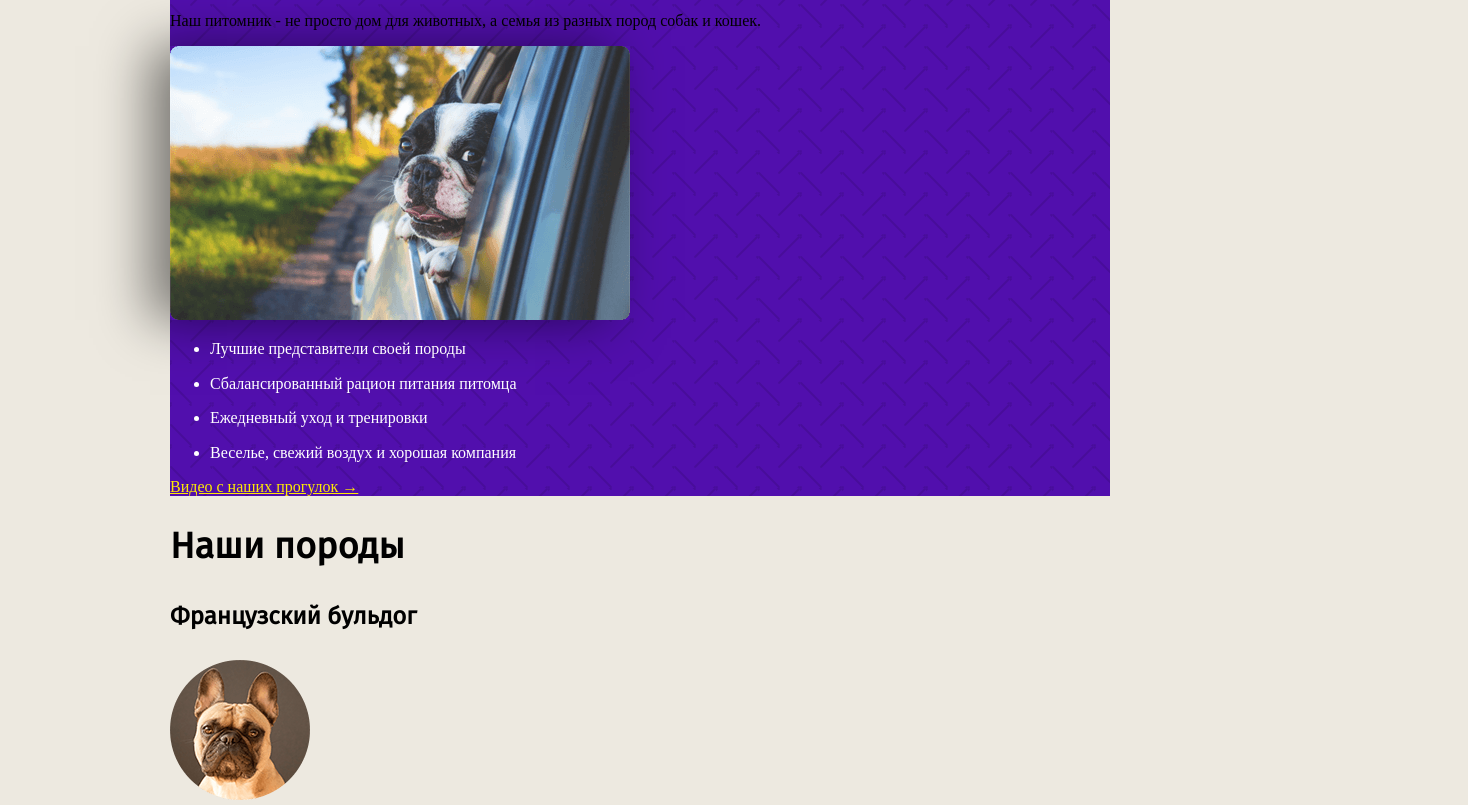
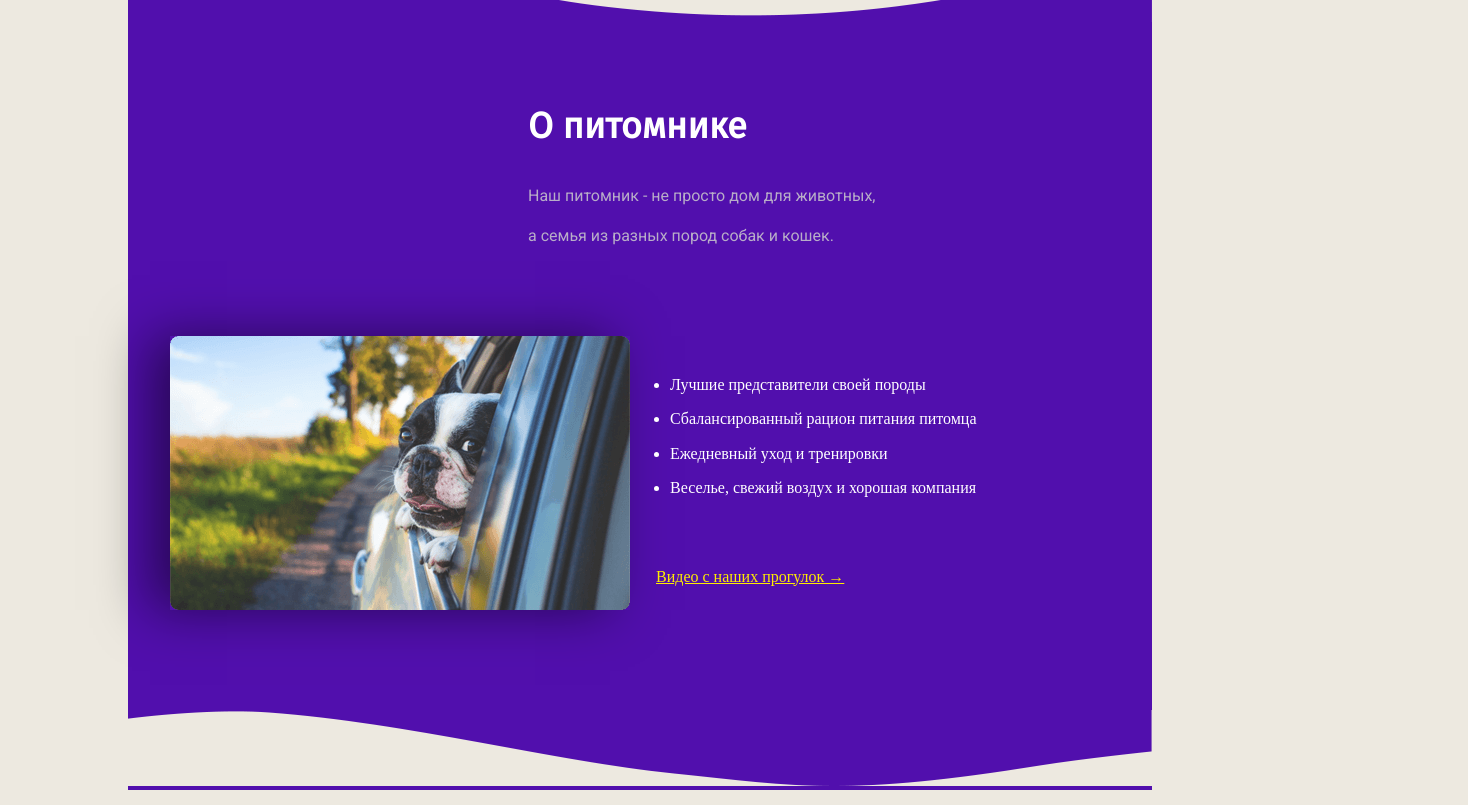
Before and after one commit to mariiaeki/pets-eki, a plain HTML site: page index.html in a window 1280 px wide. Shown: the part 636-1441 px from the top of the page, 1468 px wide, since content can reach past the window. Drawn offline with Linux system fonts and the light colour scheme.

Commit message:
about section

```diff
--- a/css/style.css
+++ b/css/style.css
@@ -26,11 +26,6 @@ body{
   align-items: center;
 }
 
-.main-container{
-  width: 940px;
-  margin: auto;
-}
-
 .nav-main{
   margin-left: auto;
 }
@@ -41,15 +36,24 @@ body{
 }
 
 .promo-block{
+  width: 940px;
   margin-top: 120px;
   margin-bottom: 160px;
-  margin-left: 355px;
+  margin-left: 400px;
 }
 
 .promo-subtitle{
   text-transform: uppercase;
   border-left: 2px solid #510fad;
   padding-left: 7px;
+}
+
+.under-title{
+  font-family: 'Roboto', sans-serif;
+  font-size: 16px;
+  letter-spacing: 50;
+  line-height: 40px;
+  color: #b8adc8;
 }
 
 /*.promo-subtitle p:before{
@@ -62,8 +66,51 @@ body{
 }*/
 
 
+
 #about{
-  background: url(images/info-bg.jpeg.png);
+  width: 1024px;
+  margin: auto;
+  background-color: #510fad;
+}
+
+#about:before{
+  content: "";
+  width: 1024px;
+  height: 80px;
+  display: inline-block;
+  background-color: #ede9e0;
+  background-image: url(images/backround-wave.png);
+}
+
+#about:after{
+  content: "";
+  width: 1024px;
+  height: 76px;
+  display: inline-block;
+  background-color: #ede9e0;
+  background-image: url(images/backround-wave-down.png);
+}
+
+.about-inner{
+  width: 940px;
+  margin: auto;
+}
+
+.about-content{
+  display: flex;
+  align-items: center;
+  margin-bottom: 100px;
+}
+
+.about-content-link{
+  margin-top: 70px;
+  padding-left: 26px;
+}
+
+.about-title-block{
+  margin-left: 358px;
+  margin-top: 80px;
+  margin-bottom: 80px;
 }
 
 #info{
@@ -136,7 +183,7 @@ a:hover{
   text-transform: uppercase;
 }
 
-.hondark{
+.title-on-dark{
   color: #fff;
 }
 
--- a/index.html
+++ b/index.html
@@ -27,10 +27,8 @@
 
 
     <main>
-      <div class="main-container">
 
       <div class="promo-block">
-
         <img class="body-dog" src="css/images/dog_main.png" alt="dog">
         <div class="promo-title">
           <h1>Питомник породистых <br> животных рядом <br> с вашим домом</h1>
@@ -41,21 +39,22 @@
       </div>
 
       <section id="about">
-          <div class="row about-row">
-            <div class="col col--lg-4">
-              <h2 class="hondark">О питомнике</h2>
+        <div class="about-inner">
+
+          <div class="about-title-block">
+            <div class="about-title title-on-dark">
+              <h2>О питомнике</h2>
+            </div>
+            <div class="under-title">
+              <p>Наш питомник - не просто дом для животных, <br> а семья из разных пород собак и кошек.</p>
             </div>
           </div>
-          <div class="row about-row">
-            <div class="col col--lg-4">
-              <p class="underh">Наш питомник - не просто дом для животных, а семья из разных пород собак и кошек.</p>
-            </div>
-          </div>
-          <div class="row about-row">
-            <div class="col col--lg-2">
-              <img class="foto-about" src="css/images/about-dog.png" alt="dog">
-            </div>
-            <div class="col col--lg-2 textondark">
+
+          <div class="about-content">
+
+            <img src="css/images/about-dog.png" alt="dog" class="foto-about">
+
+            <div class="textondark">
               <ul>
                 <li>
                   <p>Лучшие представители своей породы</p>
@@ -70,7 +69,10 @@
                   <p>Веселье, свежий воздух и хорошая компания</p>
                 </li>
               </ul>
+              <div class="about-content-link">
                 <a href="https://vk.com/epixx_pets?z=video-166537407_456239019%2Fvideos-166537407%2Fpl_-166537407_-2">Видео с наших прогулок →</a>
+              </div>
+            </div>
           </div>
         </div>
       </section>
@@ -136,8 +138,8 @@
       <section id="info">
         <div class="row row-info">
           <div class="col col--lg-2">
-              <h2 class="hondark">Всё о животных</h2>
-              <p class="underh underhdark">Мы ведем активный блог про наших животных в социальных сетях - присоединяйтесь к нам. Полезные материалы про обучение, дрессировку, питание.</p>
+            <h2 class="title-on-dark">Всё о животных</h2>
+            <p class="under-title">Мы ведем активный блог про наших животных в социальных сетях - присоединяйтесь к нам. Полезные материалы про обучение, дрессировку, питание.</p>
             <div class="social-links">
               <a href="https://vk.com/epixx_pets" class="sprite sprite-social-icon-vk"></a>
               <a href="#" class="sprite sprite-social-icon-facebook"></a>
@@ -215,7 +217,7 @@
         <a href="#" class="sprite sprite-social-icon-instagram-foo"></a>
       </div>
     </div>
-    </div>
+
 
   </footer>
 </div>
```
Also changed, not shown: css/images/backround-wave-down.png (added), css/images/backround-wave.png (added). Lines whose indentation alone changed are shown as unchanged.
